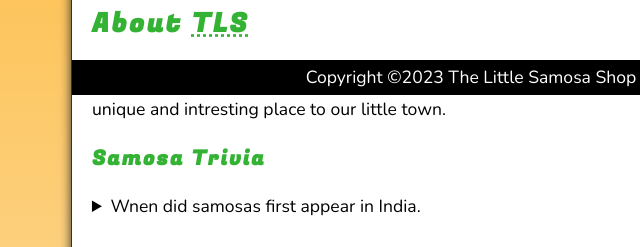
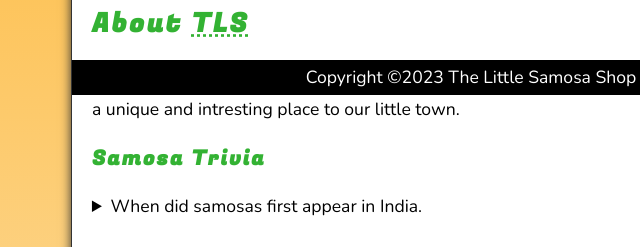
Before and after one commit to Anshuy11/css-html-project, a plain HTML site: page about.html in a window 1280 px wide. Shown: the part 705-952 px from the top of the page, 169-809 px from the left. Drawn offline with nearby package versions, Linux system fonts and the light colour scheme.

Commit message:
fix some spelling mistakes

```diff
--- a/about.html
+++ b/about.html
@@ -50,13 +50,13 @@
             <article id="about" class="main_article about" >
      <h2>About <abbr title="The Little Samosa Shop">TLS</abbr></h2>
      <p>
-         <abbr title="The Little Samosa Shop">TLS</abbr> was founded in <time datetime="2022">2022</time>.Our shop was built from a <strong> love of samosas</strong>. We hope our shop adds a unique and intresting place to our little town.
+         <abbr title="The Little Samosa Shop">TLS</abbr> was founded in <time datetime="2022">2022</time>.Our shop was built from the <strong> love of samosas</strong>. We hope our shop adds a unique and intresting place to our little town.
      </p>
 
      <aside class="about_trivia">
          <h3>Samosa Trivia </h3>
          <details>
-             <summary>Wnen did samosas first appear in India. </summary>
+             <summary>When did samosas first appear in India. </summary>
              <p class="about_trivia-answer"> Samosa was introduced in Indian subcontinent in the 13th or 14th century by chefs from the Middle East and Central Asia who cooked in the royal kitchens for the rulers of the Delhi Sultanate.(Source:<cite><a href="https://www.google.com/search?q=when+did+samosa+first+appear+in+india&rlz=1C1CHBF_enIN1025IN1025&oq=when+did+samosa++first+appear+in+india&aqs=chrome..69i57j33i160l2.21864j1j7&sourceid=chrome&ie=UTF-8" target="_blank">Wikipedia</a></cite>)
              </p>
          </details>
```
